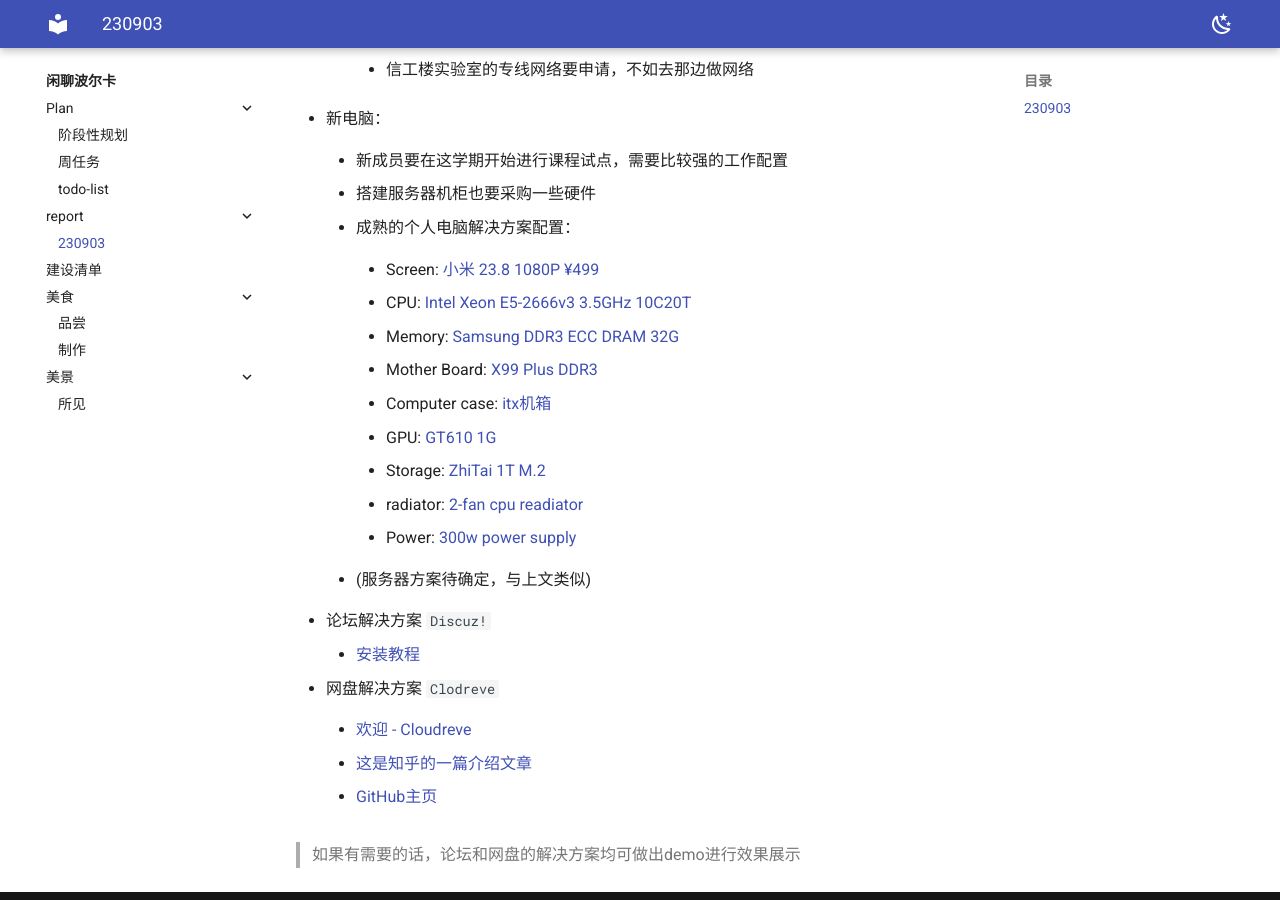
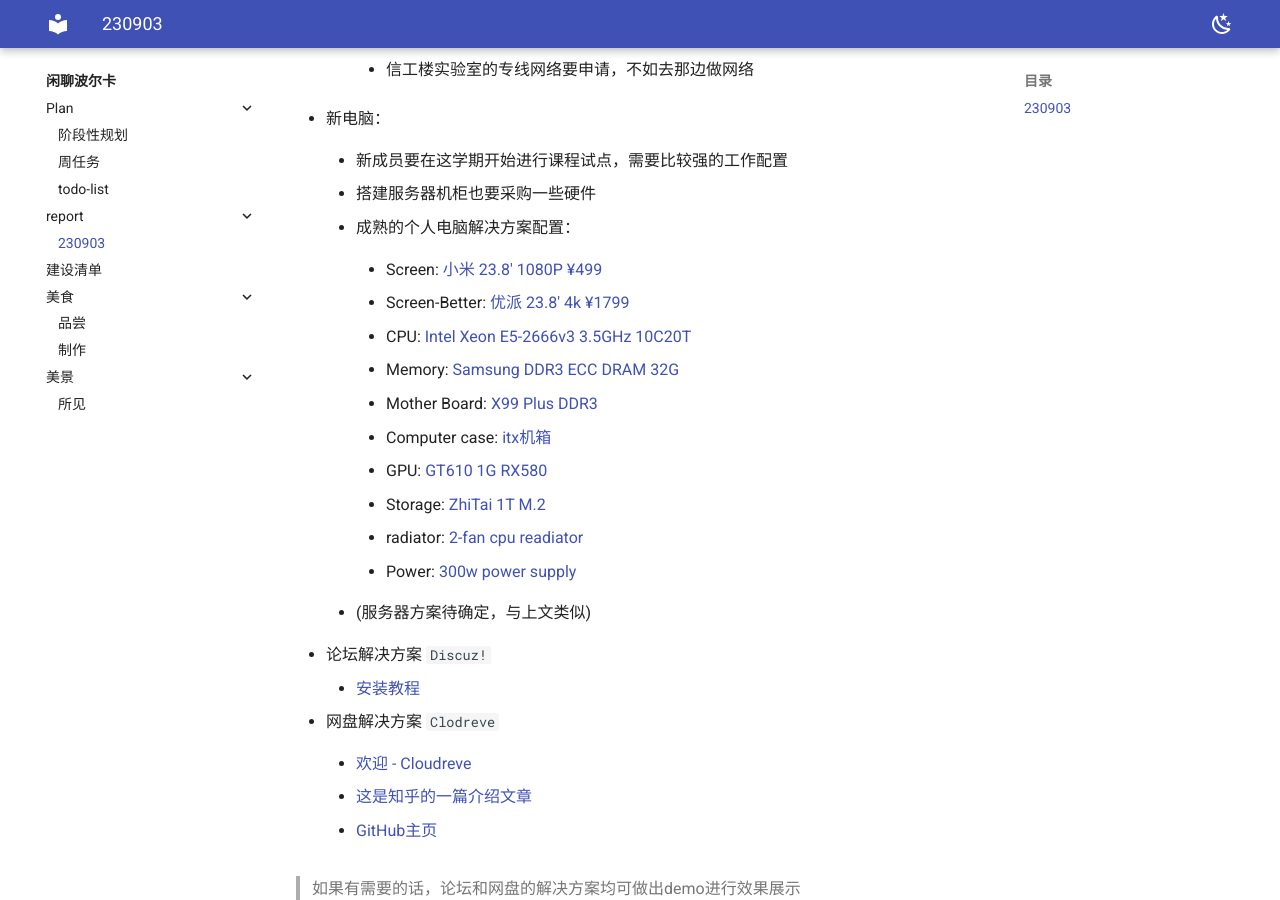
Before and after one commit to Haohahahaha/chat, an MkDocs documentation site: the page built from docs/OSCA/report/230903.md, in a window 1280 px wide and 900 px high, scrolled down 414 px. Built offline with MkDocs 1.6.1 and Material for MkDocs 9.7.7, drawn with Linux system fonts in a browser that asks for light colours.

Commit message:
2023-09-03_14:59:58 update

```diff
--- a/docs/OSCA/report/230903.md
+++ b/docs/OSCA/report/230903.md
@@ -20,7 +20,9 @@
 
 	- 成熟的个人电脑解决方案配置：
 
-	    - Screen: [小米 23.8 1080P ¥499](https://item.jd.com/100013455568.html)
+	    - Screen: [小米 23.8' 1080P ¥499](https://item.jd.com/100013455568.html)
+
+		- Screen-Better: [优派 23.8' 4k ¥1799](https://item.jd.com/100003928805.html)
 
 	    - CPU: [Intel Xeon E5-2666v3 3.5GHz 10C20T](https://item.taobao.com/item.htm?spm=a1z0d.6639537/tb.1997196601.64.6bbd7484ehTYDF&id=676271555594)
 
@@ -30,7 +32,7 @@
 
 		- Computer case: [itx机箱](https://item.taobao.com/item.htm?spm=a1z0d.6639537/tb.1997196601.24.6bbd7484ehTYDF&id=691279013191)
 
-		- GPU: [GT610 1G](https://item.taobao.com/item.htm?spm=a21n57.1.0.0.3e5b523cK0w6hL&id=670429373828&ns=1&abbucket=9#detail)
+		- GPU: [GT610 1G](https://item.taobao.com/item.htm?spm=a21n57.1.0.0.3e5b523cK0w6hL&id=670429373828&ns=1&abbucket=9#detail) [RX580](https://item.taobao.com/item.htm?spm=a21n57.1.0.0.5893523c1MbqK4&id=689755217384&ns=1&abbucket=7#detail)
 
 		- Storage: [ZhiTai 1T M.2](https://detail.tmall.com/item.htm?spm=a1z0d.6639537/tb.1997196601.44.4e837484ad8MNb&id=683698636898)
 
```
